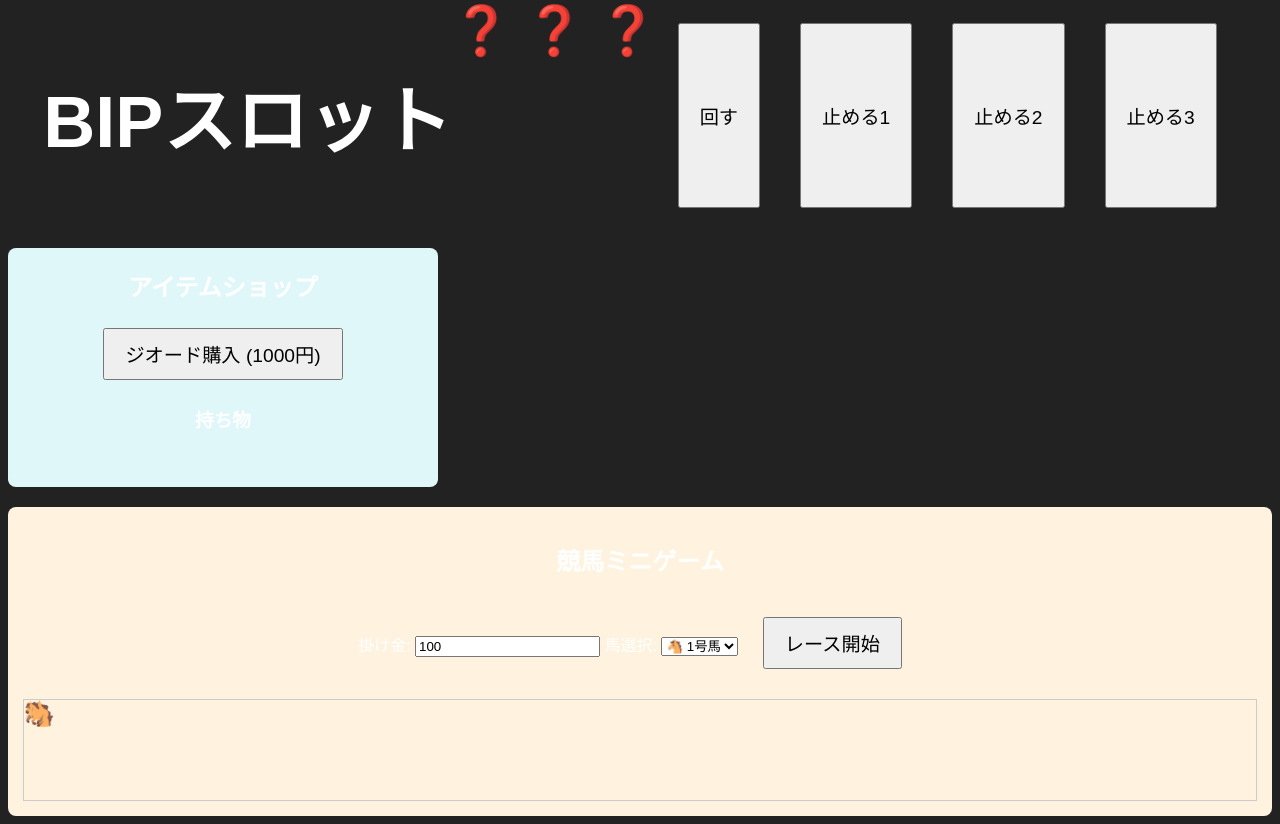
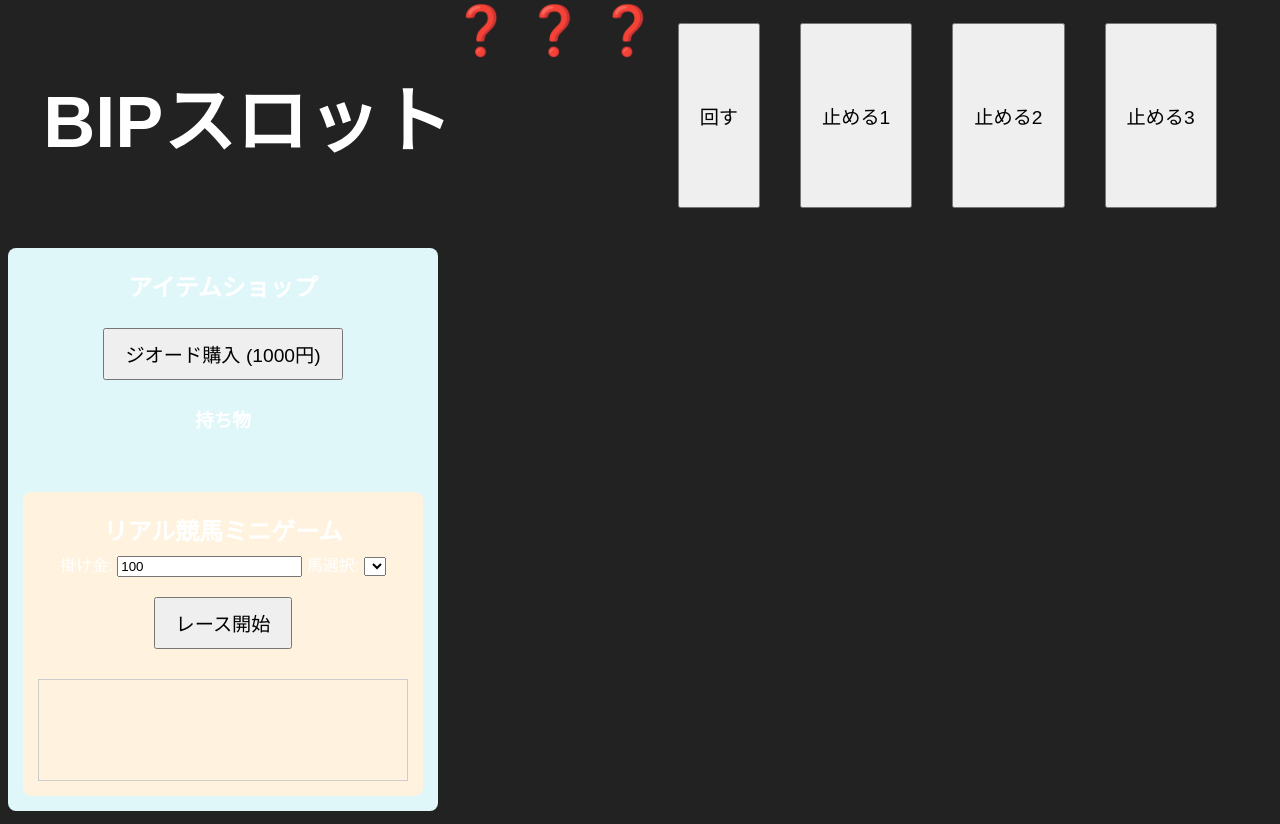
Before and after one commit to adasdasdasdaaaa/patinntinnko, a website: page public/index.html in a window 1280 px wide. Shown: the part 790-1614 px from the top of the page. Drawn offline with nearby package versions, Linux system fonts and the light colour scheme; no server answers.

Commit message:
Update index.html

```diff
--- a/public/index.html
+++ b/public/index.html
@@ -69,26 +69,13 @@
     <ul id="itemsList"></ul>
   </div>
 
-　</div>
-<div class="race-panel">
-  <h2>競馬ミニゲーム</h2>
+　<div class="race-panel">
+  <h2>リアル競馬ミニゲーム</h2>
   <label>掛け金: <input type="number" id="betAmount" value="100"></label>
   <label>馬選択:
-    <select id="selectedHorse">
-      <option value="1">🐴 1号馬</option>
-      <option value="2">🐎 2号馬</option>
-      <option value="3">🐎 3号馬</option>
-    </select>
+    <select id="selectedHorse"></select>
   </label>
   <button id="startRaceBtn">レース開始</button>
-  <div id="raceTrack">
-    <div id="horse1">🐴</div>
-    <div id="horse2">🐎</div>
-    <div id="horse3">🐎</div>
-  </div>
+  <div id="raceTrack"></div>
   <div id="raceResult"></div>
 </div>
-
-  </div>
-</body>
-</html>
```
